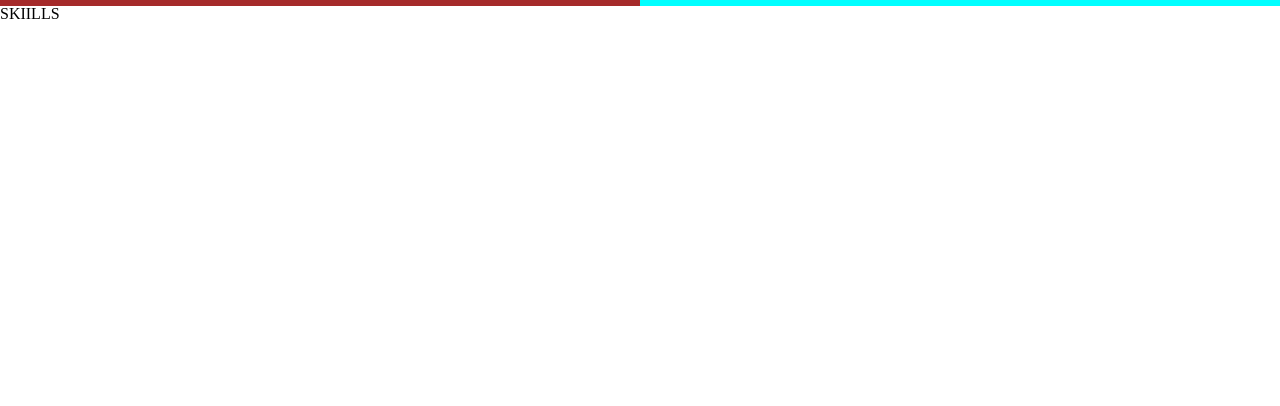
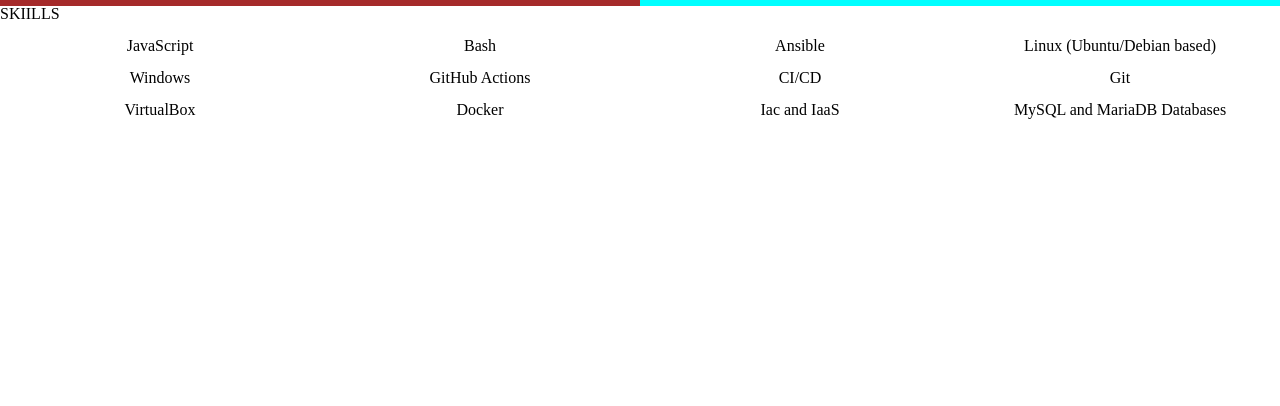
Before and after one commit to MasterofOak/portfolio, a plain HTML site: page index.html in a window 1280 px wide. Shown: the part 394-800 px from the top of the page. Drawn offline with Linux system fonts and the light colour scheme.

Commit message:
Added skills & applied basic styling

```diff
--- a/index.html
+++ b/index.html
@@ -31,15 +31,79 @@
                     </p>
                 </div>
             </div>
+            <h1>SKIILLS</h1>
             <div id="skills_section">
-                <h1>SKIILLS</h1>
                 <div id="skill_container">
-                    <div class="skill"></div>
-                    <div class="skill"></div>
-                    <div class="skill"></div>
-                    <div class="skill"></div>
-                    <div class="skill"></div>
-                    <div class="skill"></div>
+                    <div class="skill">
+                        <img src="" alt="">
+                        <p>JavaScript</p>
+                    </div>
+                </div>
+                <div id="skill_container">
+                    <div class="skill">
+                        <img src="" alt="">
+                        <p>Bash</p>
+                    </div>
+                </div>
+                <div id="skill_container">
+                    <div class="skill">
+                        <img src="" alt="">
+                        <p>Ansible</p>
+                    </div>
+                </div>
+                <div id="skill_container">
+                    <div class="skill">
+                        <img src="" alt="">
+                        <p>Linux (Ubuntu/Debian based)</p>
+                    </div>
+                </div>
+                <div id="skill_container">
+                    <div class="skill">
+                        <img src="" alt="">
+                        <p>Windows</p>
+                    </div>
+                </div>
+                <div id="skill_container">
+                    <div class="skill">
+                        <img src="" alt="">
+                        <p>GitHub Actions</p>
+                    </div>
+                </div>
+                <div id="skill_container">
+                    <div class="skill">
+                        <img src="" alt="">
+                        <p>CI/CD</p>
+                    </div>
+                </div>
+                <div id="skill_container">
+                    <div class="skill">
+                        <img src="" alt="">
+                        <p>Git</p>
+                    </div>
+                </div>
+                <div id="skill_container">
+                    <div class="skill">
+                        <img src="" alt="">
+                        <p>VirtualBox</p>
+                    </div>
+                </div>
+                <div id="skill_container">
+                    <div class="skill">
+                        <img src="" alt="">
+                        <p>Docker</p>
+                    </div>
+                </div>
+                <div id="skill_container">
+                    <div class="skill">
+                        <img src="" alt="">
+                        <p>Iac and IaaS</p>
+                    </div>
+                </div>
+                <div id="skill_container">
+                    <div class="skill">
+                        <img src="" alt="">
+                        <p>MySQL and MariaDB Databases</p>
+                    </div>
                 </div>
             </div>
         </div>
--- a/style.css
+++ b/style.css
@@ -158,3 +158,8 @@ ul {
 #linkedin_icon {
     background-image: url(./linkedin.png);
 }
+#skills_section {
+    display: grid;
+    justify-items: center;
+    grid-template-columns: repeat(auto-fit, minmax(300px, 1fr));
+}
```
